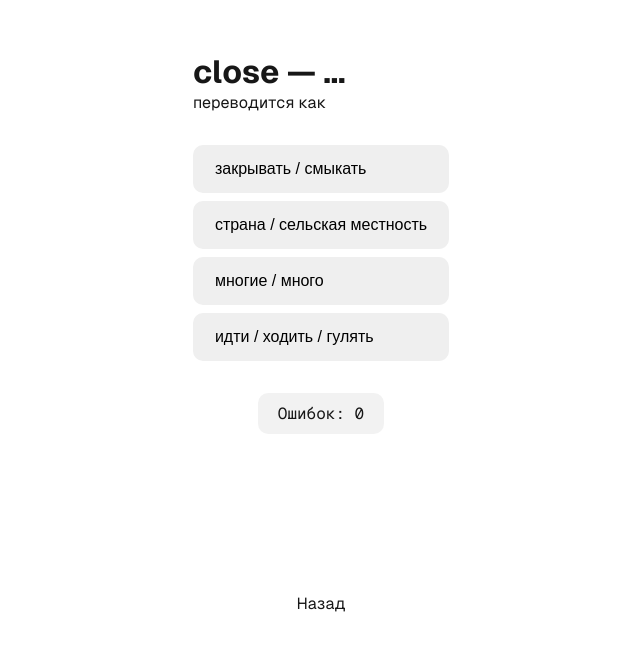
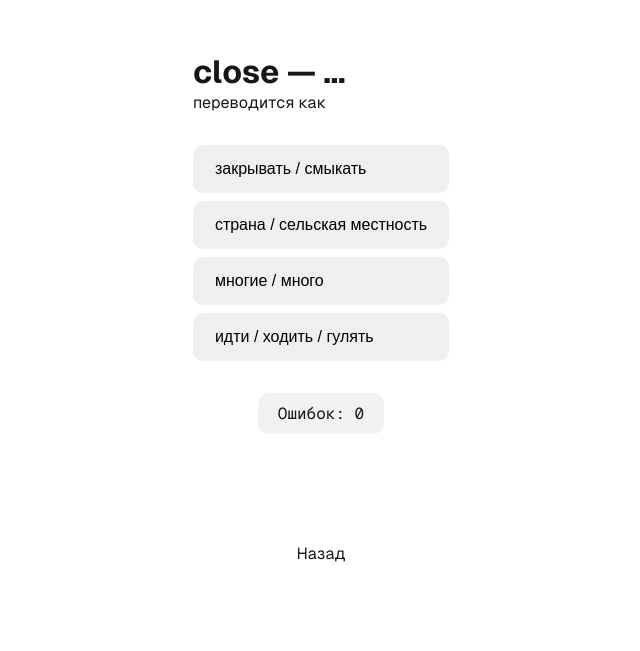
Before and after one commit to Suyukee/english-helper, a Next.js app: page /a1 in a window 1280 px wide. Shown: the part 107-758 px from the top of the page, without its empty margins (319-959 px from the left). Built offline with nearby package versions, Linux system fonts and the light colour scheme.

Commit message:
Новые стили для кнопки назад

```diff
--- a/src/app/a1/page.tsx
+++ b/src/app/a1/page.tsx
@@ -11,9 +11,6 @@ export default async function BeginnerPage() {
 
 	return (
 		<div className={styles.page}>
-			<header>
-				<Link href="/">Назад</Link>
-			</header>
 			<main className={styles.main}>
 				<div>
 					<h1>{rightWord.eng} — …</h1>
@@ -21,6 +18,9 @@ export default async function BeginnerPage() {
 				</div>
 				<AnswerOptions rightWord={rightWord} answerOptions={answerOptions} />
 			</main>
+			<nav className={styles.nav}>
+				<Link href="/">Назад</Link>
+			</nav>
 		</div>
 	);
 }
--- a/src/styles/page.module.css
+++ b/src/styles/page.module.css
@@ -9,11 +9,11 @@
 	--wrong-answer: #ad3434;
 
 	display: grid;
-	grid-template-rows: 1fr 20px;
+	grid-template-rows: 1fr 80px 20px;
 	align-items: center;
 	justify-items: center;
 	min-height: 100svh;
-	padding: 0 80px 80px;
+	padding: 80px;
 	font-family: var(--font-geist-sans);
 }
 
@@ -25,6 +25,11 @@
 
 		--button-hover: #1a1a1a;
 	}
+}
+
+.nav {
+	grid-row-start: 2;
+	display: flex;
 }
 
 .main {
```
